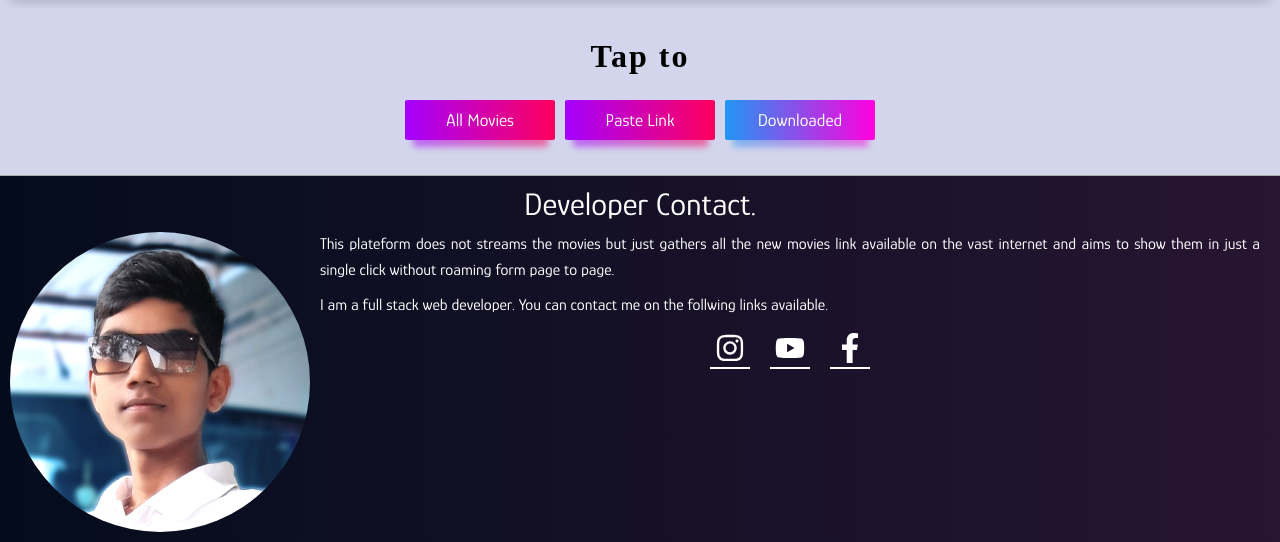
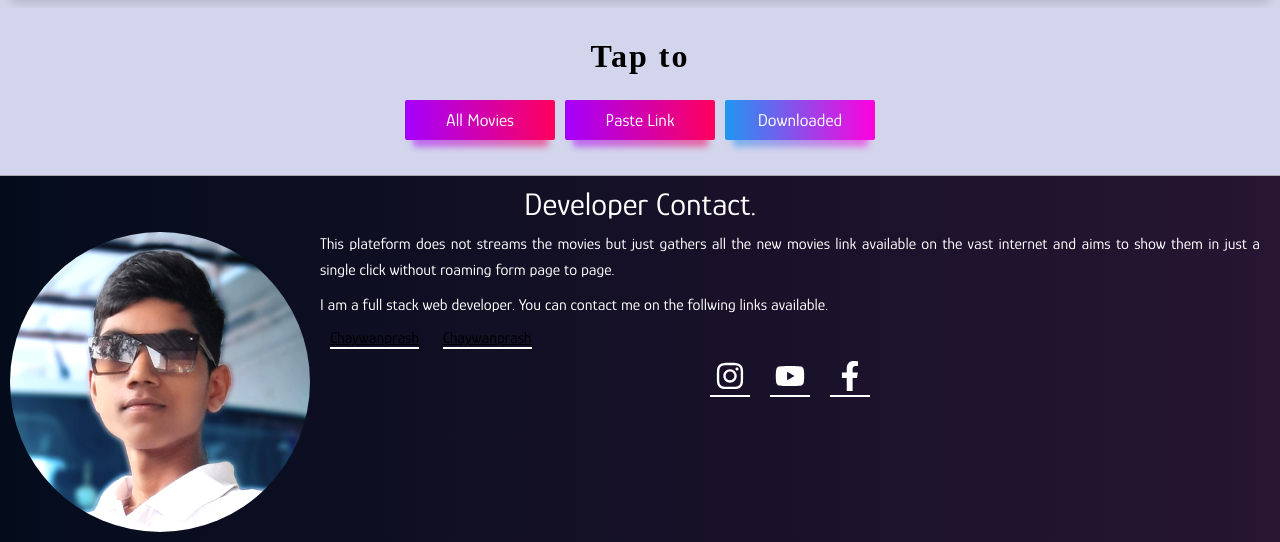
Before and after one commit to github-priyanshu/ai_player, a plain HTML site: page index.html in a window 1280 px wide. Shown: the part 2707-3249 px from the top of the page. Drawn offline with Linux system fonts and the light colour scheme; a web font is replaced by a local one.

Commit message:
Update index.html

```diff
--- a/index.html
+++ b/index.html
@@ -194,6 +194,9 @@
 					<p>I am a full stack web developer. You can contact me on the follwing links available.</p>
 
 
+					<a target="_blank" href="https://www.amazon.in/Dabur-Chyawanprash-Free-Honey-50/dp/B07DKJ818C/?&_encoding=UTF8&tag=priyanshu002b-21&linkCode=ur2&linkId=688909756ab4b84f173a34fc80ba8a66&camp=3638&creative=24630">Chaywanprash</a>
+					<a target="_blank" href="https://www.amazon.in/gp/search?ie=UTF8&tag=priyanshu002b-21&linkCode=ur2&linkId=6dbcffff30eb2bc1211a872e68a9987f&camp=3638&creative=24630&index=aps&keywords=dabur chaywanprash1kg">Chaywanprash</a>
+
 					<div class="extLnk flex">
 						<a href="https://www.instagram.com/web.dev.priyanshu" class="flex">
 							<img class="svg" src="icons/insta.svg" alt="Youtube">
```
